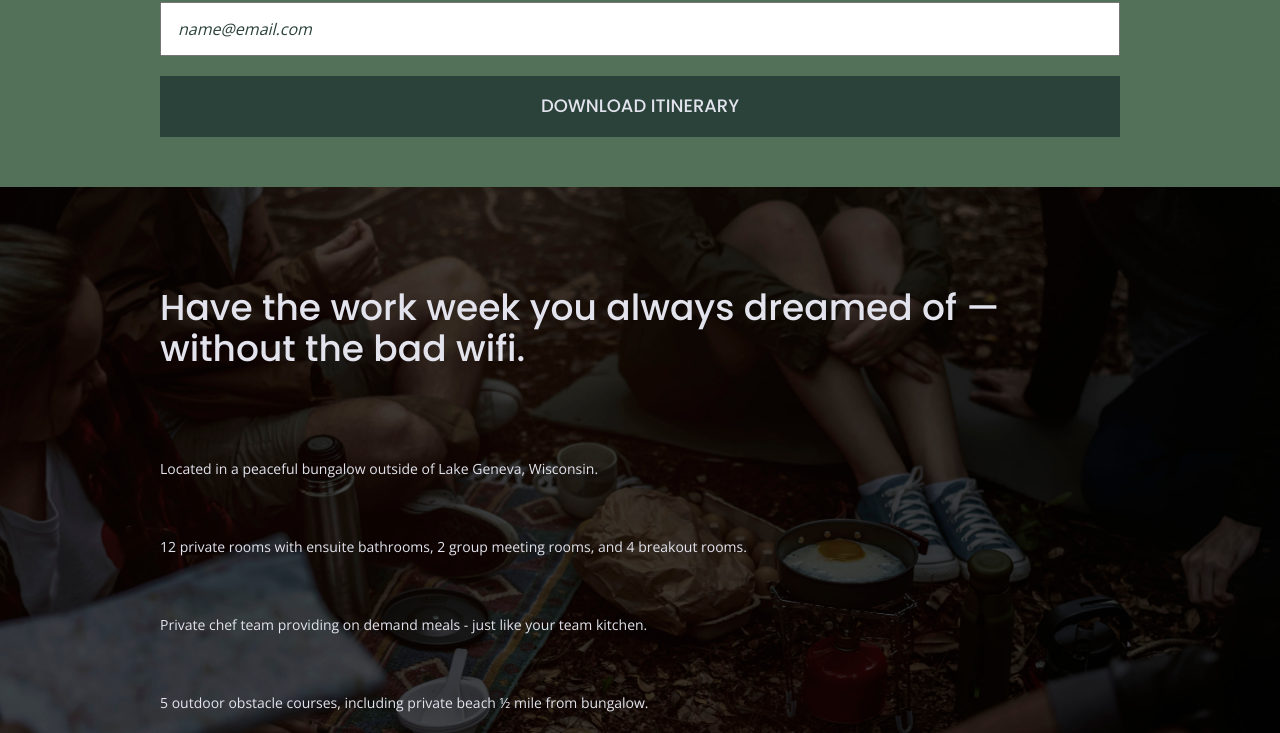
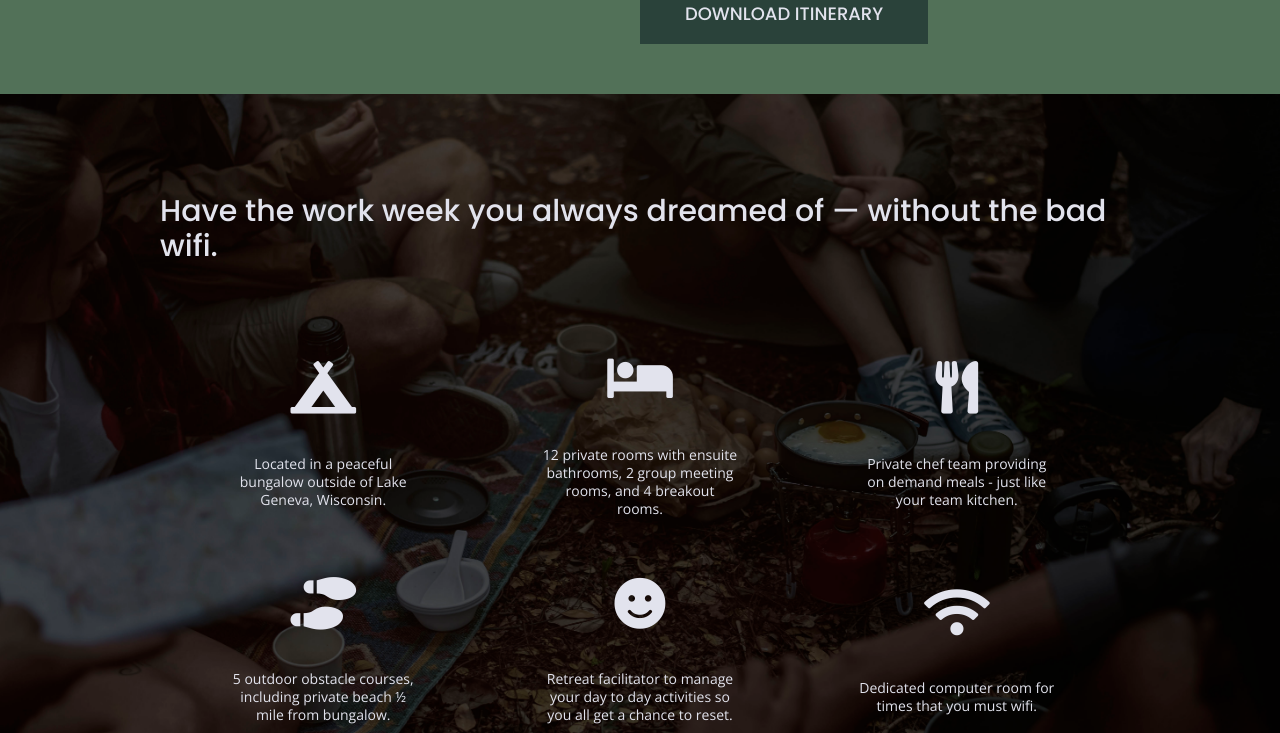
Before and after one commit to rontab95/unplugged, a website built with Parcel: page index.html in a window 1280 px wide. Shown: the part 797-1530 px from the top of the page. Built offline with nearby package versions, Linux system fonts and the light colour scheme.

Commit message:
added icons and fixed alignments

```diff
--- a/css/main.css
+++ b/css/main.css
@@ -15,9 +15,6 @@ html {
   font-size: 16px;
   line-height: 1.4;
 }
-
-
-
 
 /*
    * Remove text-shadow in selection highlight:
@@ -154,7 +151,12 @@ figure {
 
 address {}
 
-.content-wrapper {}
+.content-wrapper {
+
+  width: 90%;
+  margin: 50px 0;
+}
+
 
 ul,
 ol {
@@ -303,6 +305,14 @@ footer .copyright {
   flex-flow: row wrap;
 }
 
+
+.hero-area h1 {
+  font-size: 2.25em;
+  font-family: 'Poppins', Helvetica, Arial, sans-serif;
+  font-weight: 500;
+  line-height: 1.2;
+}
+
 /* Aside */
 
 aside {
@@ -312,6 +322,7 @@ aside {
   align-items: center;
   flex-flow: row wrap;
 }
+
 
 /* Features */
 
@@ -325,11 +336,12 @@ aside {
 
 }
 
-.features h2 {
+.features i {
+  /****ICONS****/
+  font-size: 3.75em;
+  margin-bottom: 40px;
+}
 
-  font-size: 2.25em;
-  width:90%
-}
 
 .features article {
   width: 63%;
@@ -345,6 +357,7 @@ aside {
 
 .features p {
   margin: 0;
+  text-align: center;
 }
 
 /* Reviews */
@@ -545,8 +558,10 @@ aside {
 
 
 
+
   header nav {
-    width: 50%;
+    /***ADJUSTS THE  DISTANCE BETWEEN THE MENU ITEMS**/
+    width: 20%;
   }
 
   header nav ul {
@@ -564,13 +579,17 @@ aside {
   /* Hero Area */
 
   /* Aside */
+
   aside .content-wrapper {
     margin: 50px 0;
+    display: flex;
+    justify-content: space-between;
+    flex-flow: row wrap;
 }
 
   aside .content-wrapper .form-description,
   aside .content-wrapper .form {
-    width: 100%;
+    width: 50%;
     margin: 0;
   }
 
@@ -579,12 +598,16 @@ aside {
   .features article {
 
     display: flex;
-    flex-basis: 100%;
+    flex-basis: 50%;/***Divides the columns into two***/
+    align-items: center;
+    flex-flow: column wrap;
 
   }
 
+
   .features .features-item-description {
-    width: 100%;
+    /****Position/distribution of the features grid width***/
+    width: 62%;
   }
 
   /* Reviews */
@@ -643,6 +666,8 @@ aside {
     max-width: 960px;
   }
 
+
+
   /**HEADER**/
 
   header {
@@ -663,7 +688,7 @@ aside {
 
   aside .content-wrapper .form-description,
   aside .content-wrapper .form {
-    width: 100%;
+    width: 30%;
   }
 
   /* Features */
@@ -671,8 +696,13 @@ aside {
     width: 100%;
   }
 
+
   .features article {
-    flex-basis: 100%;
+    flex-basis: 33%;
+    display: flex;
+    flex-direction: column;
+    align-items: center;
+  }
 }
 
 /* Reviews */
@@ -682,7 +712,8 @@ aside {
 
 /***FONTS***/
 
-  h3, h4 {
+h3,
+h4 {
   font-size: 1.875em;
 }
 
@@ -701,7 +732,7 @@ aside {
   width: 100%;
 }
 
-}
+
 
 
 
--- a/index.html
+++ b/index.html
@@ -22,6 +22,8 @@
   <link href="https://fonts.googleapis.com/css?family=Open+Sans:400,700|Poppins:500,700" rel="stylesheet">
   <!-- Google Fonts -->
   <link href="https://fonts.googleapis.com/css?family=Open+Sans:400,700|Poppins:500,700" rel="stylesheet">
+  <!-- Font awesome Icons -->
+  <link rel="stylesheet" href="https://use.fontawesome.com/releases/v5.5.0/css/all.css" integrity="sha384-B4dIYHKNBt8Bc12p+WXckhzcICo0wtJAoU8YZTY5qE0Id1GSseTk6S+L3BlXeVIU" crossorigin="anonymous">
 
   <meta name="theme-color" content="#fafafa">
 </head>
@@ -75,10 +77,14 @@
 
     <section class="features">
       <div class="content-wrapper">
+
         <h2>Have the work week you always dreamed of — without the bad wifi.</h2>
         <div class="features-items">
           <article>
             <p class="fontawesome-icon">
+              <i class="fas fa-campground">
+              </i>
+
             </p>
             <p class="features-item-description">
               Located in a peaceful bungalow outside of Lake Geneva, Wisconsin.
@@ -86,6 +92,7 @@
           </article>
           <article>
             <p class="fontawesome-icon">
+              <i class="fas fa-bed"></i>
             </p>
             <p class="features-item-description">
               12 private rooms with ensuite bathrooms, 2 group meeting rooms, and 4 breakout rooms.
@@ -93,6 +100,7 @@
           </article>
           <article>
             <p class="fontawesome-icon">
+              <i class="fas fa-utensils"></i>
             </p>
             <p class="features-item-description">
               Private chef team providing on demand meals - just like your team kitchen.
@@ -100,6 +108,7 @@
           </article>
           <article>
             <p class="fontawesome-icon">
+              <i class="fas fa-shoe-prints"></i>
             </p>
             <p class="features-item-description">
               5 outdoor obstacle courses, including private beach ½ mile from bungalow.
@@ -107,6 +116,7 @@
           </article>
           <article>
             <p class="fontawesome-icon">
+              <i class="fas fa-smile"></i>
             </p>
             <p class="features-item-description">
               Retreat facilitator to manage your day to day activities so you all get a chance to reset.
@@ -114,6 +124,7 @@
           </article>
           <article>
             <p class="fontawesome-icon">
+              <i class="fas fa-wifi"></i>
             </p>
             <p class="features-item-description">
               Dedicated computer room for times that you must wifi.
```
Lines whose indentation alone changed are shown as unchanged.
